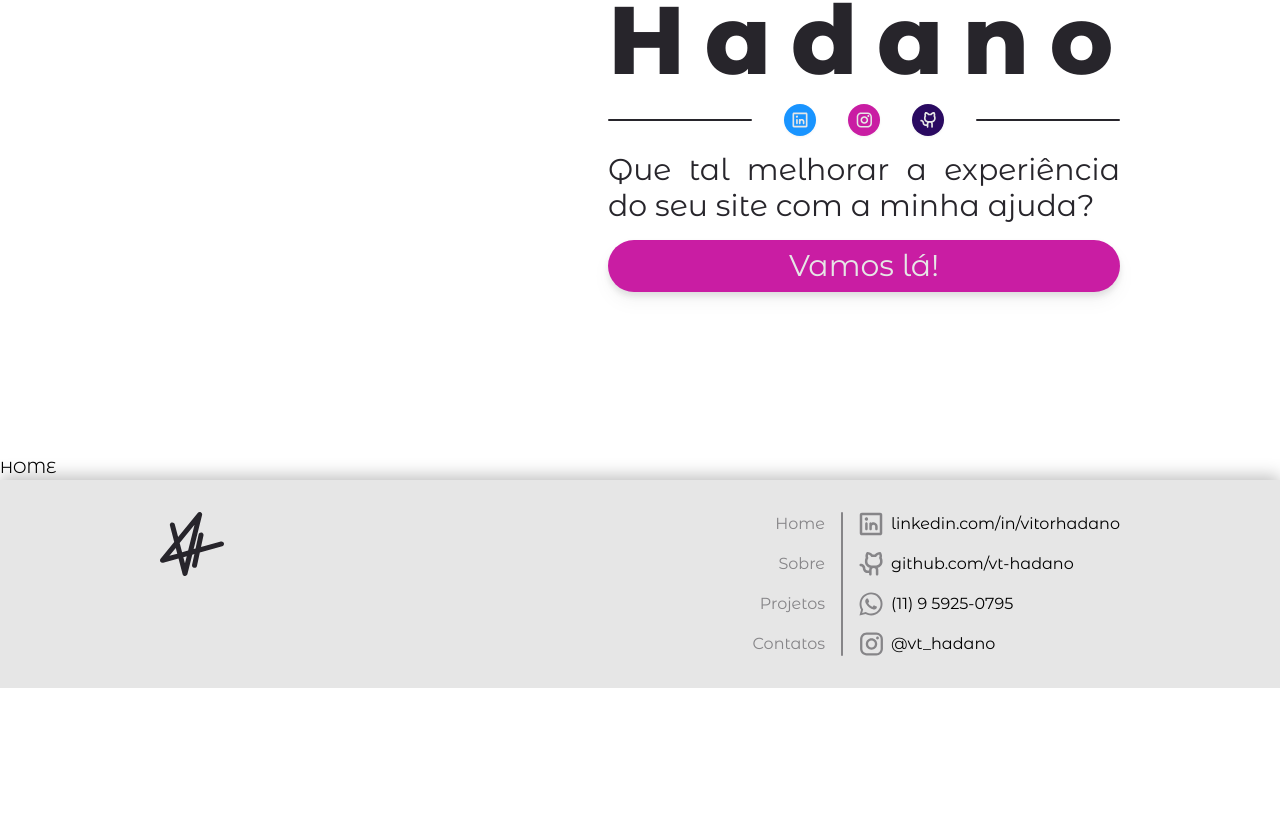
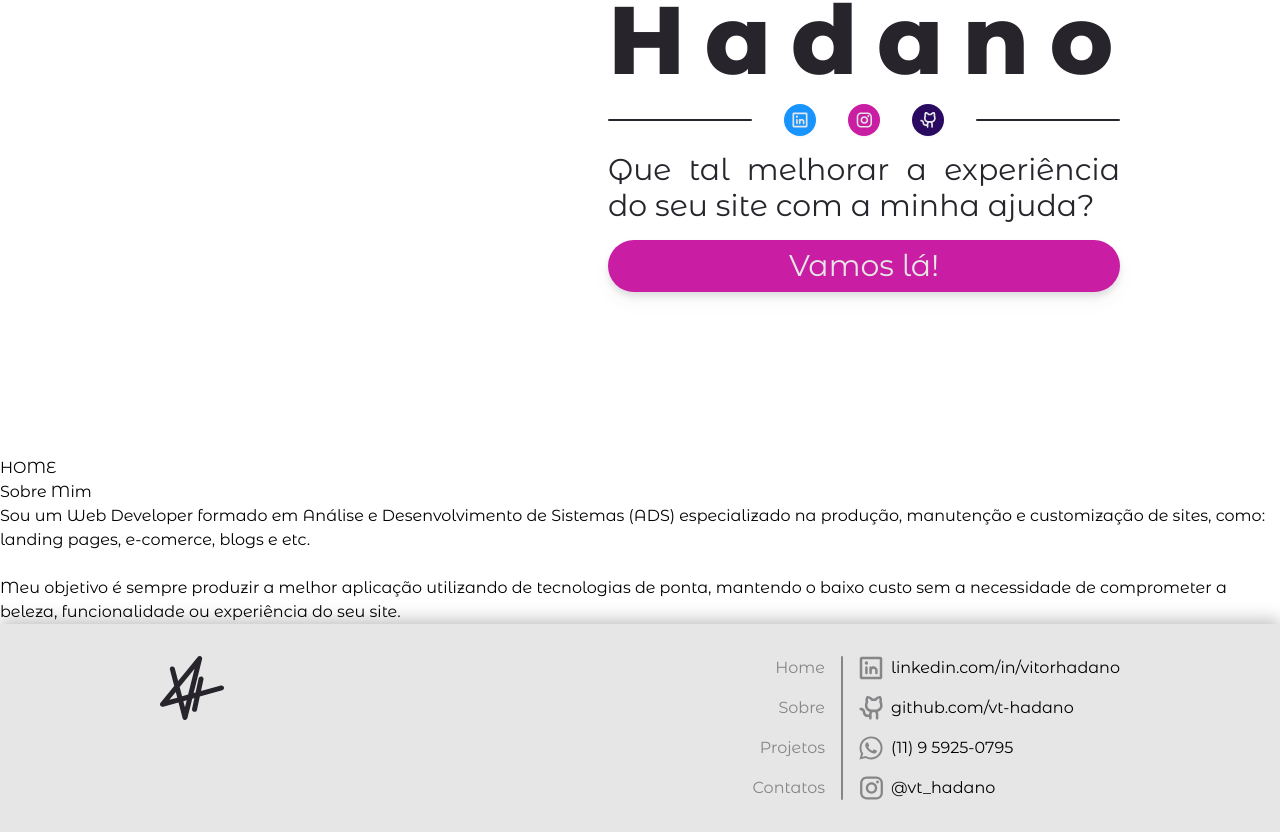
Before and after one commit to vt-hadano/vitorhadano, a Next.js app: page / in a window 1280 px wide. Shown: the part 344-1176 px from the top of the page. Before the commit the page ends 1032 px from the top, so only its background shows below. Built offline with nearby package versions, Linux system fonts and the light colour scheme.

Commit message:
Criacao e estruturacao do componente sobre

```diff
--- /dev/null
+++ b/app/components/Sobre.tsx
@@ -0,0 +1,20 @@
+
+export default function Sobre() {
+    return (
+        <div className="flex">
+            <div>
+
+            </div>
+            <div>
+                <h3>
+                    Sobre Mim
+                </h3>
+                <p>
+                    Sou um Web Developer formado em Análise e Desenvolvimento de Sistemas (ADS) especializado na produção, manutenção e customização de sites, como: landing pages, e-comerce, blogs e etc. <br /><br />
+
+                    Meu objetivo é sempre produzir a melhor aplicação utilizando de tecnologias de ponta, mantendo o baixo custo sem a necessidade de comprometer a beleza, funcionalidade ou experiência do seu site.
+                </p>
+            </div>
+        </div>
+    );
+}
--- a/app/page.tsx
+++ b/app/page.tsx
@@ -1,10 +1,12 @@
 import Hero from "./components/Hero"
+import Sobre from "./components/Sobre"
 
 export default function Home() {
   return (
     <main>
       <Hero/>
       <h1>HOME</h1>
+      <Sobre/>
     </main>
   )
 }
```
